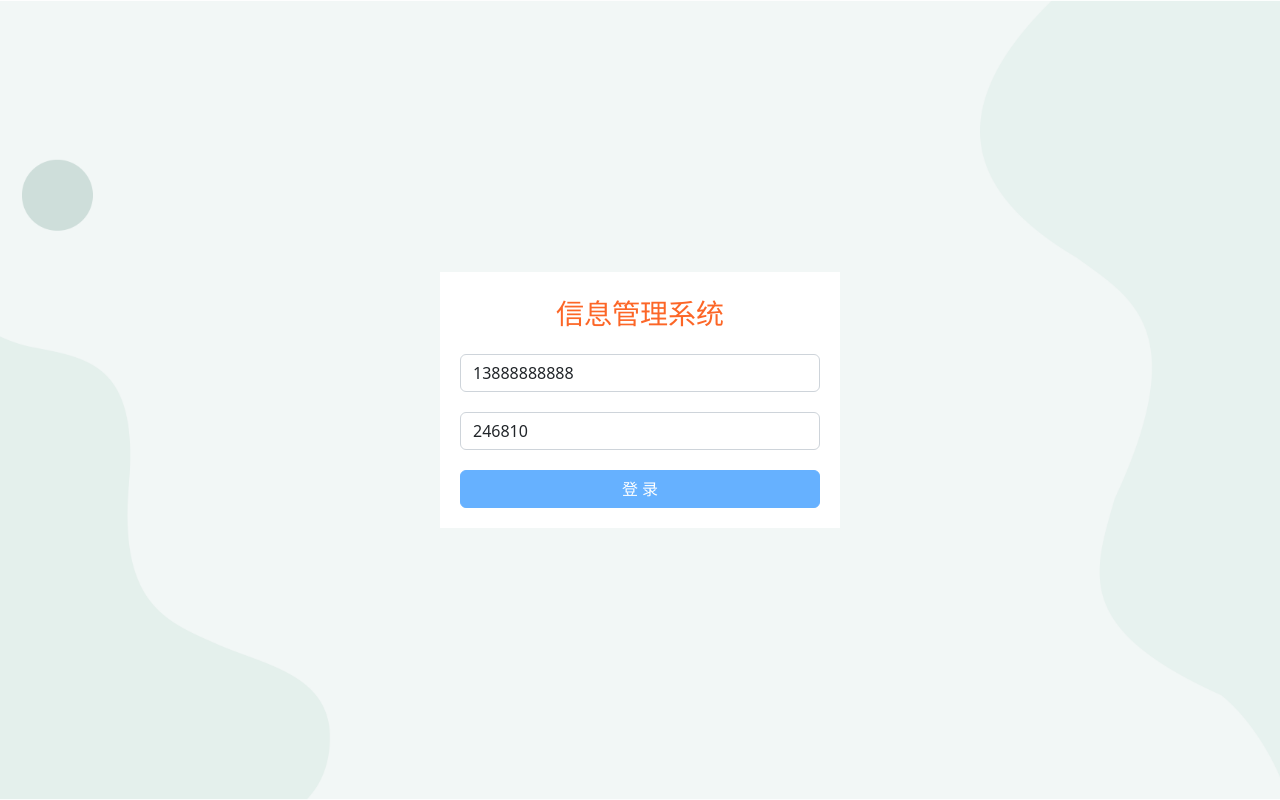
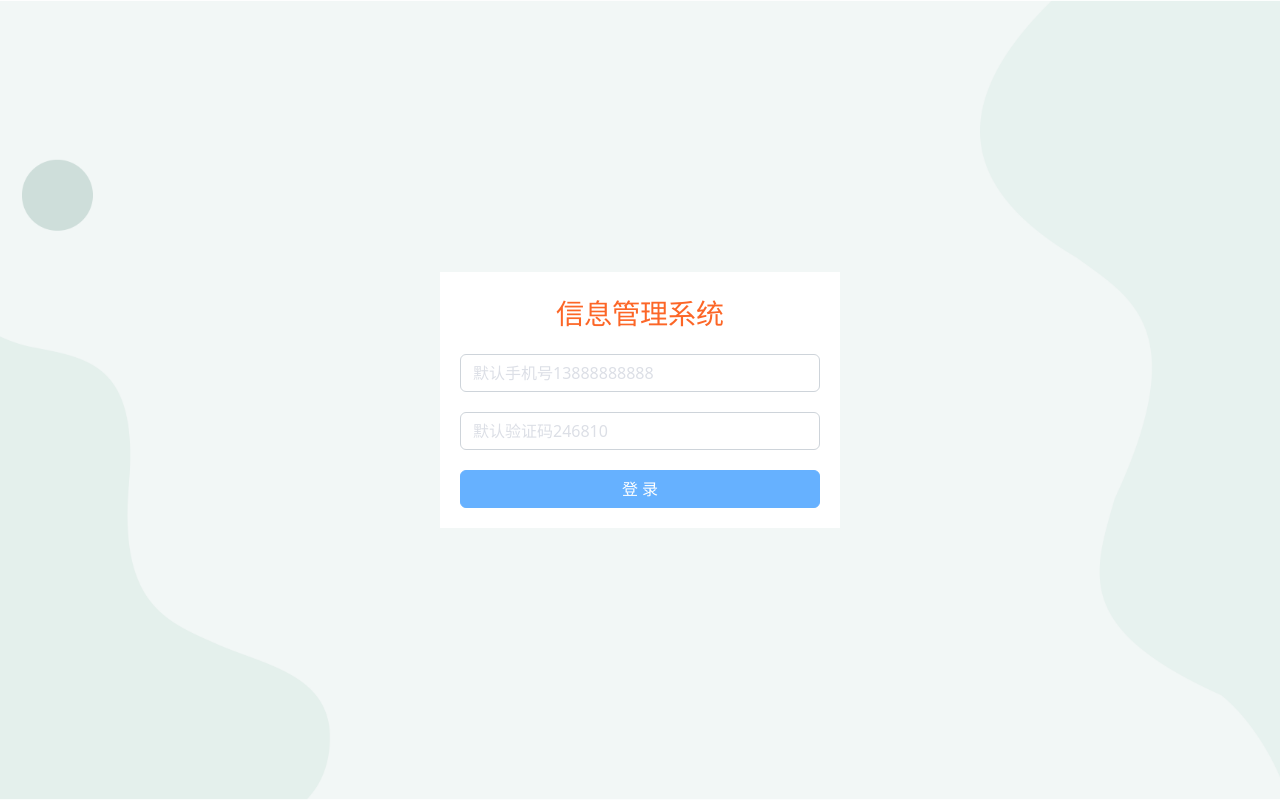
Before and after one commit to 1814650097/student-management-system, a plain HTML site: page page/login/index.html in a window 1280 px wide. Drawn offline with nearby package versions, Linux system fonts and the light colour scheme.

Commit message:
登录显示

```diff
--- a/page/login/index.html
+++ b/page/login/index.html
@@ -22,10 +22,10 @@
     <div>
       <form class="login-form">
         <div class="item">
-          <input type="text" class="form-control" name="mobile" placeholder="请输入手机号" value="13888888888">
+          <input type="text" class="form-control" name="mobile" placeholder="默认手机号13888888888" value="">
         </div>
         <div class="item">
-          <input type="text" class="form-control" name="code" placeholder="默认验证码246810" value="246810">
+          <input type="text" class="form-control" name="code" placeholder="默认验证码246810" value="">
         </div>
         <div class="item">
           <button type="button" class="btn btn-primary btn">登 录</button>
```
